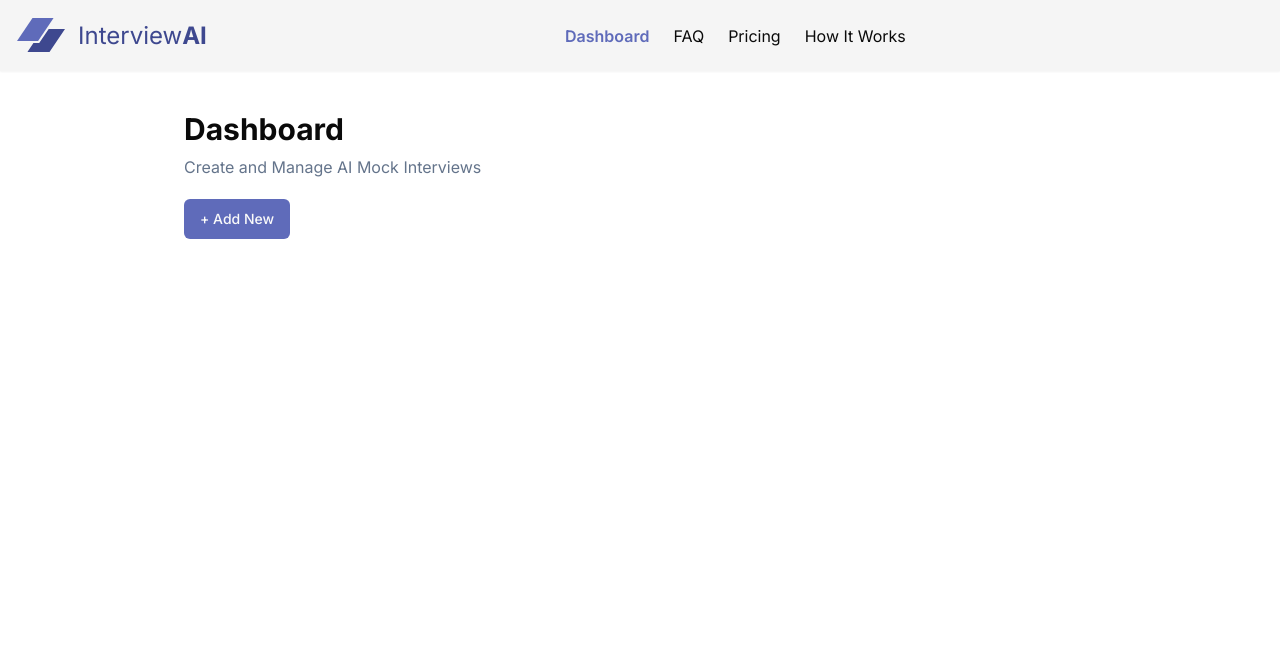
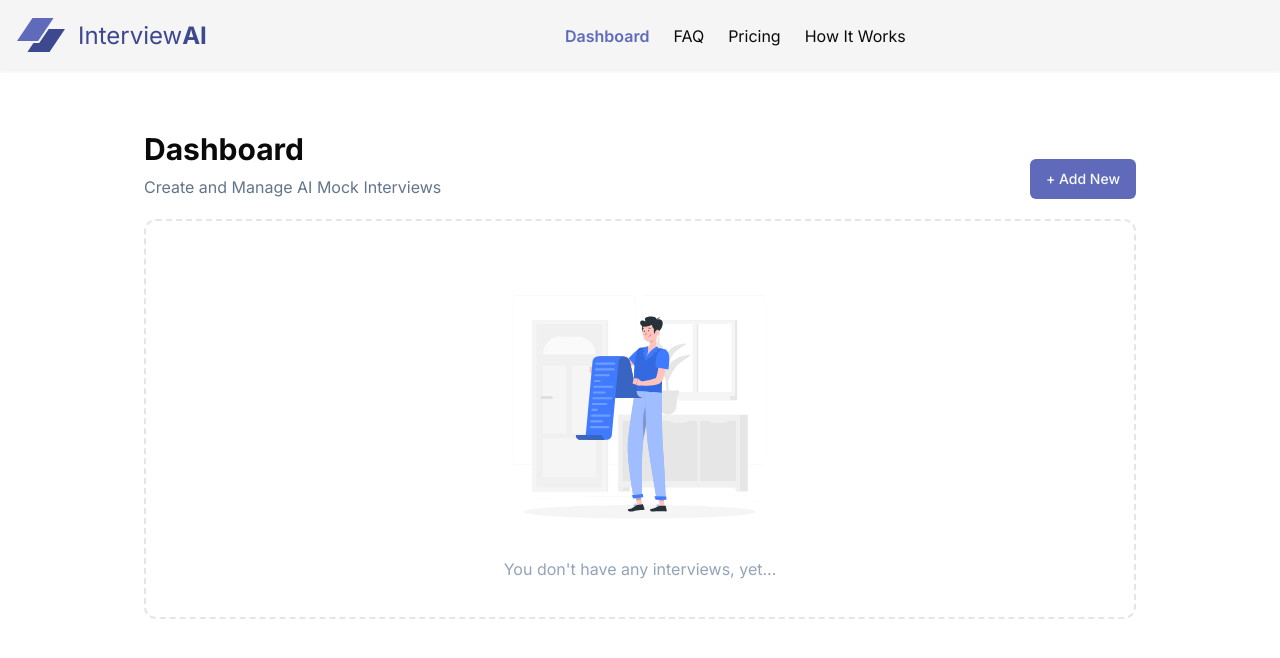
Before and after one commit to TaylorBeck/interview-ai, a Next.js app: page /dashboard in a window 1280 px wide. Shown: the top 658 px of the page. Built offline with nearby package versions, Linux system fonts and the light colour scheme.

Commit message:
Add empty interview state

```diff
--- a/app/dashboard/layout.jsx
+++ b/app/dashboard/layout.jsx
@@ -7,7 +7,7 @@ function DashboardLayout({ children }) {
   return (
     <div>
       <Header />
-      <div className="mx-5 md:mx-20 lg:mx-36">
+      <div className="mx-5 md:mx-14 lg:mx-36">
         {children}
       </div>
       <Tabbar className="mobile:hidden" />
--- a/app/dashboard/page.jsx
+++ b/app/dashboard/page.jsx
@@ -1,15 +1,23 @@
 import React from 'react'
+
+import Image from 'next/image'
 
 import AddInterview from './_components/AddInterview'
 
 function Dashboard() {
   return (
-    <div className="p-10">
-      <h1 className="font-bold text-3xl mb-2">Dashboard</h1>
-      <h1 className="text-slate-500">Create and Manage AI Mock Interviews</h1>
+    <div className="py-10">
+      <div className="flex justify-between items-end my-5">
+        <div>
+          <h1 className="font-bold text-3xl mb-2">Dashboard</h1>
+          <h1 className="text-slate-500">Create and Manage AI Mock Interviews</h1>
+        </div>
+        <AddInterview />
+      </div>
 
-      <div className="grid grid-cols-1 md:grid-cols-3 my-5">
-        <AddInterview />
+      <div className="flex flex-col justify-center items-center h-[400px] border-2 border-dashed rounded-xl">
+        <Image src={'/person-list.svg'} height={300} width={300} style={{ width: '300px', height: '300px' }} />
+        <p className="text-slate-400">You don't have any interviews, yet...</p>
       </div>
     </div>
   )
```
Also changed, not shown: public/person-list.svg (added).
